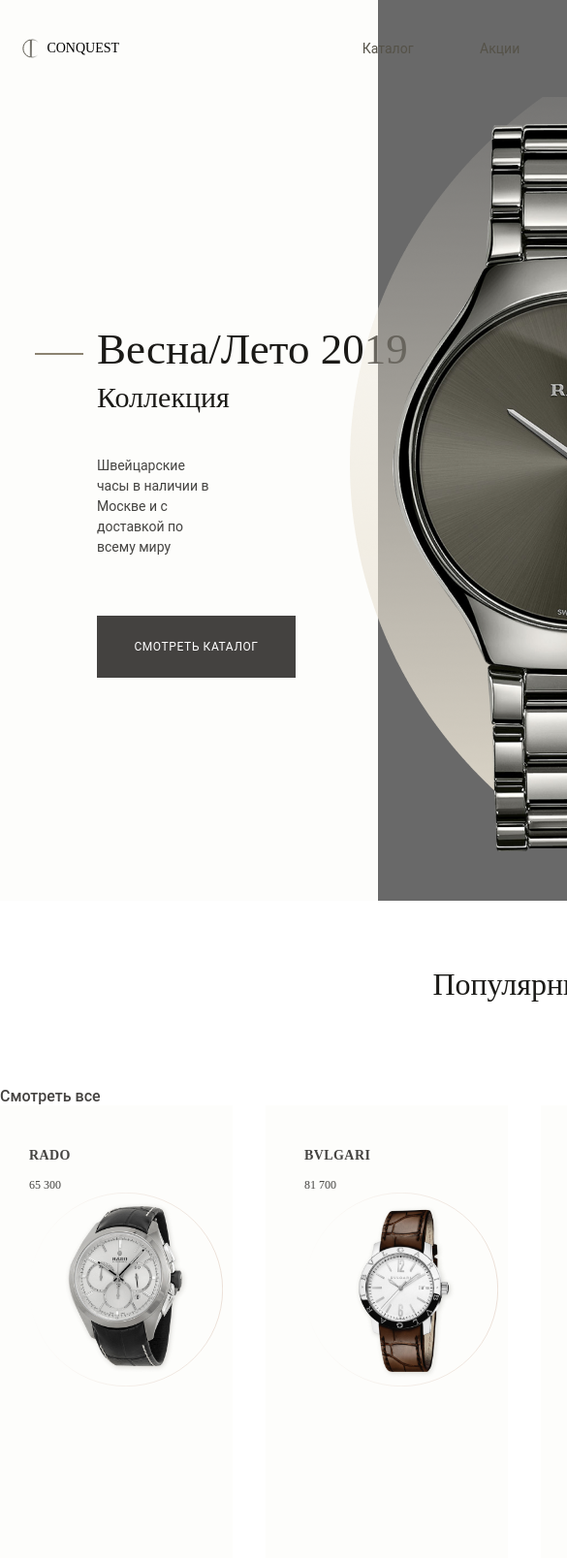
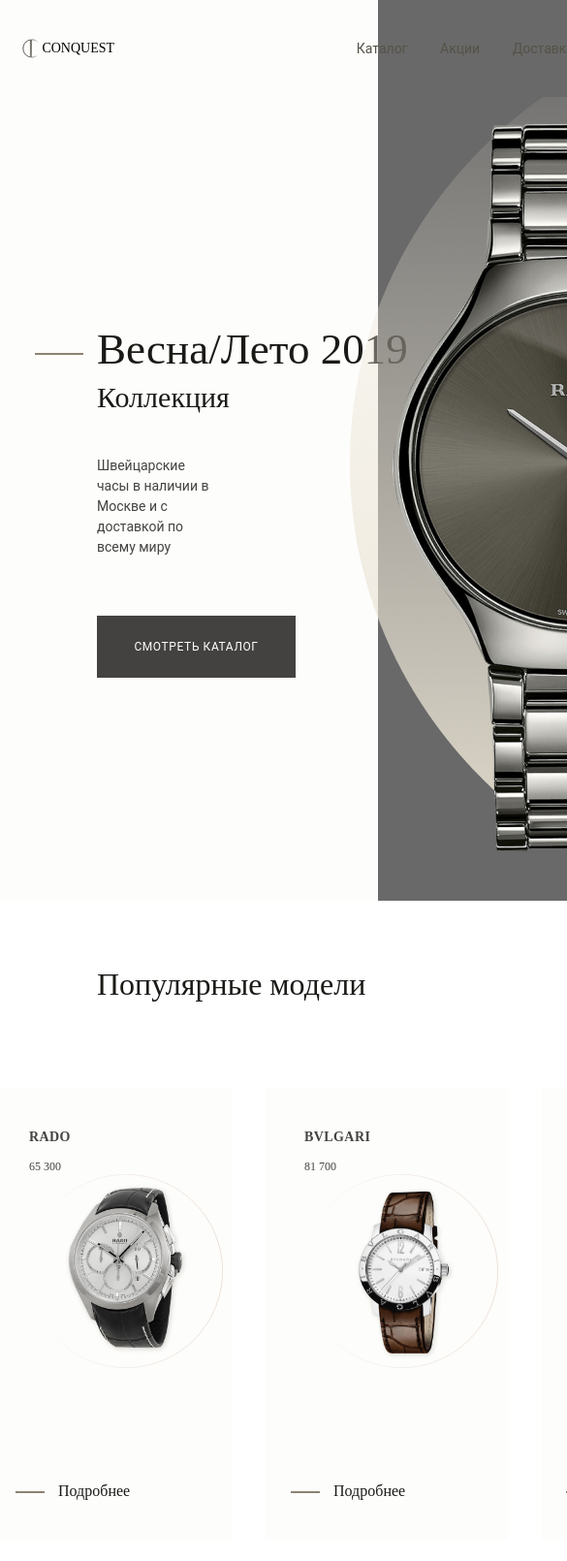
Before and after one commit to Rodion-Kadyumov/clock, a plain HTML site: page index.html in a window 390 px wide. Shown: the top 1610 px of the page at 97% size, 585 px wide, since content can reach past the window. Drawn offline with Linux system fonts and the light colour scheme.

Commit message:
Неполадки с адаптивом

```diff
--- a/index.html
+++ b/index.html
@@ -9,12 +9,12 @@
 </head>
 <body>
   <div class="wrapper">
-    <header>
-      <div>
+    <header class="header">
+      <div class="header__logo">
         <img src="/images/logo.svg" alt="">
         <p>CONQUEST</p>
       </div>
-      <div>
+      <div class="header__nav">
         <nav>
           <a href="">Каталог</a>
           <a href="">Акции</a>
@@ -22,7 +22,7 @@
           <a href="">Контакты</a>
         </nav>
       </div>
-      <div class="link">
+      <div class="header__link">
         <img src="/images/search.svg" alt="">
         <img src="/images/like.svg" alt="">
         <img src="/images/bascket.svg" alt="">
@@ -47,9 +47,9 @@
       </div>
 
       <div class="range">
-        <div>
+        <div class="range__whatch">
           <h2>Популярные модели</h2>
-          <a href="#">Смотреть все</a>
+          <a  href="#">Смотреть все</a>
         </div>
         <div class="block">
           <div class="cards">
--- a/scss/Blocks/_All.scss
+++ b/scss/Blocks/_All.scss
@@ -19,6 +19,7 @@
   margin-left: 200px;
   background-color: dimgray;
   @media screen and (max-width: 820px) {
+    padding: 0;
     margin: 0;
   }
 }
--- a/scss/Blocks/_Header.scss
+++ b/scss/Blocks/_Header.scss
@@ -1,27 +1,27 @@
-header {
+.header {
   grid-area: header;
   display: flex;
   align-items: center;
   justify-content: space-between;
   padding: 36px 6vw;
+  @media screen and (max-width: 820px) {
+    display: grid;
+    grid-template-columns: repeat(3, 1fr);
+    width: 1080px;
+  }
   @media screen and (max-width: 360px) {
     display: grid;
-    grid-template-rows: repeat(2, 1fr) ;
-  }
-  @media screen and (max-width: 360px) {
+    grid-template-columns: 1fr;
+    grid-template-rows: repeat(2, 1fr);
     padding: 20px;
   }
-  div {
+  &__logo {
     display: flex;
     align-items: center;
+  }
+  &__nav {
     @media screen and (max-width: 360px) {
-      padding: 10px;
-      div:last-child {
-        padding: 0;
-      }
-    }
-    img {
-      margin-right: 5px;
+      padding: 10px 0;
     }
     a {
       @extend %robotonormal;
@@ -29,6 +29,9 @@
       position: relative;
       color: #555248;
       margin-right: 65px;
+      @media screen and (max-width: 820px) {
+        margin-right: 30px;
+      }
       @media screen and (max-width: 360px) {
         margin-right: 30px;
       }
@@ -54,7 +57,7 @@
       left: 0;
     }
   }
-  .link {
+  &__link {
     img {
       cursor: pointer;
       margin-right: 20px;
--- a/scss/Blocks/_Range.scss
+++ b/scss/Blocks/_Range.scss
@@ -4,27 +4,20 @@
   @media screen and (max-width: 360px) {
     padding-left: 20px;
   }
-  div {
-    h2 {
-      display: flex;
-      justify-content: center;
-      @extend %playnormal;
-      color: #1B1A17;
-      padding: 65px 0;
-      @media screen and (max-width: 360px) {
-        font-size: 24px;
-        justify-content: start;
-        padding: 30px 0;
-      }
-    }
-    a{
+  &__whatch {
+    a {
       @extend %robotomedium;
       position: relative;
-      font-weight: 500;
       font-size: 16px;
       line-height: 19px;
       color: #444240;
       margin-left: 1170px;
+      @media screen and (max-width:820px) {
+        margin-left: 700px;
+      }
+      @media screen and (max-width:360px) {
+        margin-left: 220px;
+      }
     }
     a:before {
       content: '';
@@ -39,7 +32,24 @@
       color:red
     }
   }
-
+  div {
+    h2 {
+      display: flex;
+      justify-content: center;
+      @extend %playnormal;
+      color: #1B1A17;
+      padding: 65px 0;
+      @media screen and (max-width: 820px) {
+        padding: 65px 100px;
+        justify-content: start;
+      }
+      @media screen and (max-width: 360px) {
+        font-size: 24px;
+        justify-content: start;
+        padding: 30px 0;
+      }
+    }
+  }
   .block {
     display: flex;
     margin: 0px -27px;
```
Also changed, not shown: css/style.css, 1 other file.
